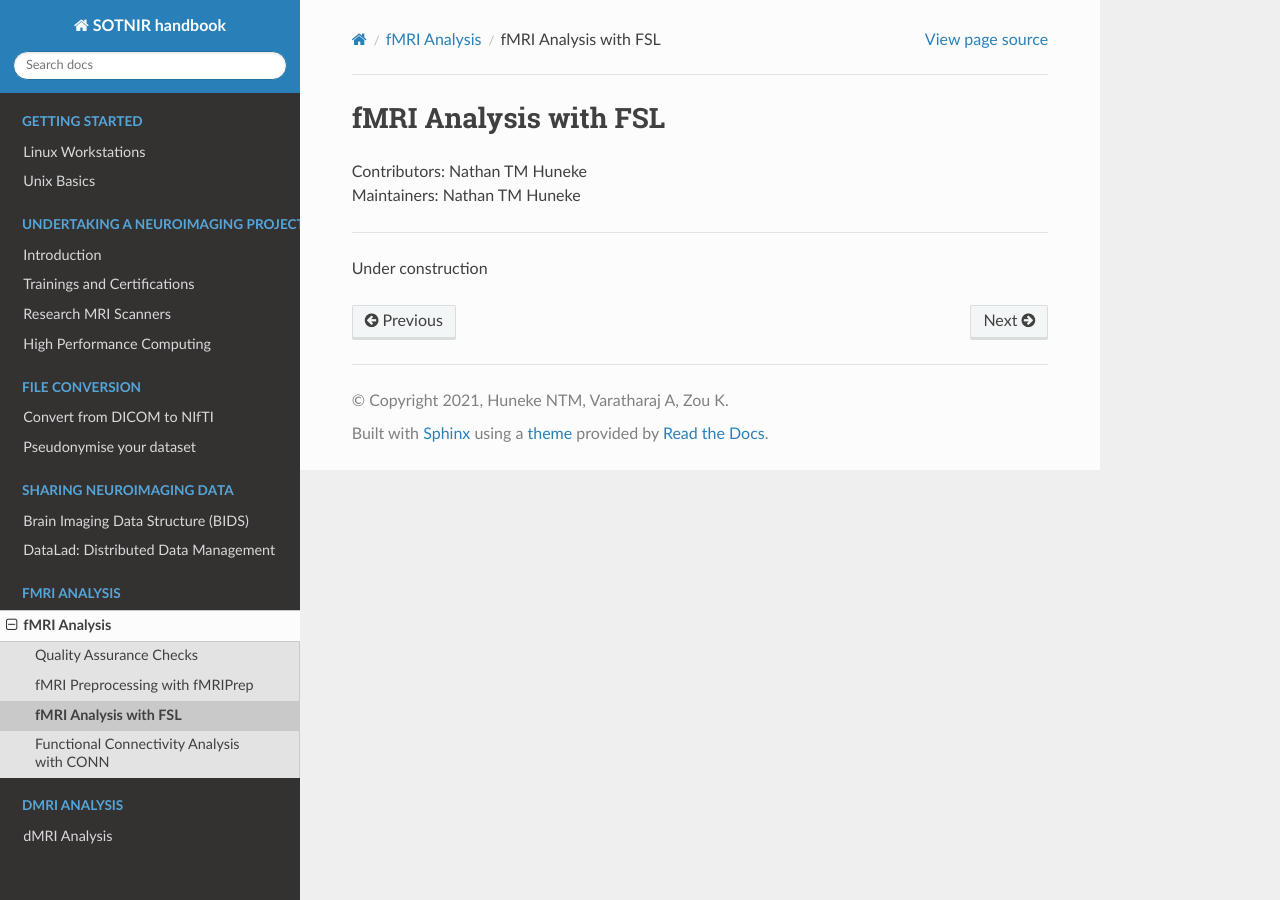
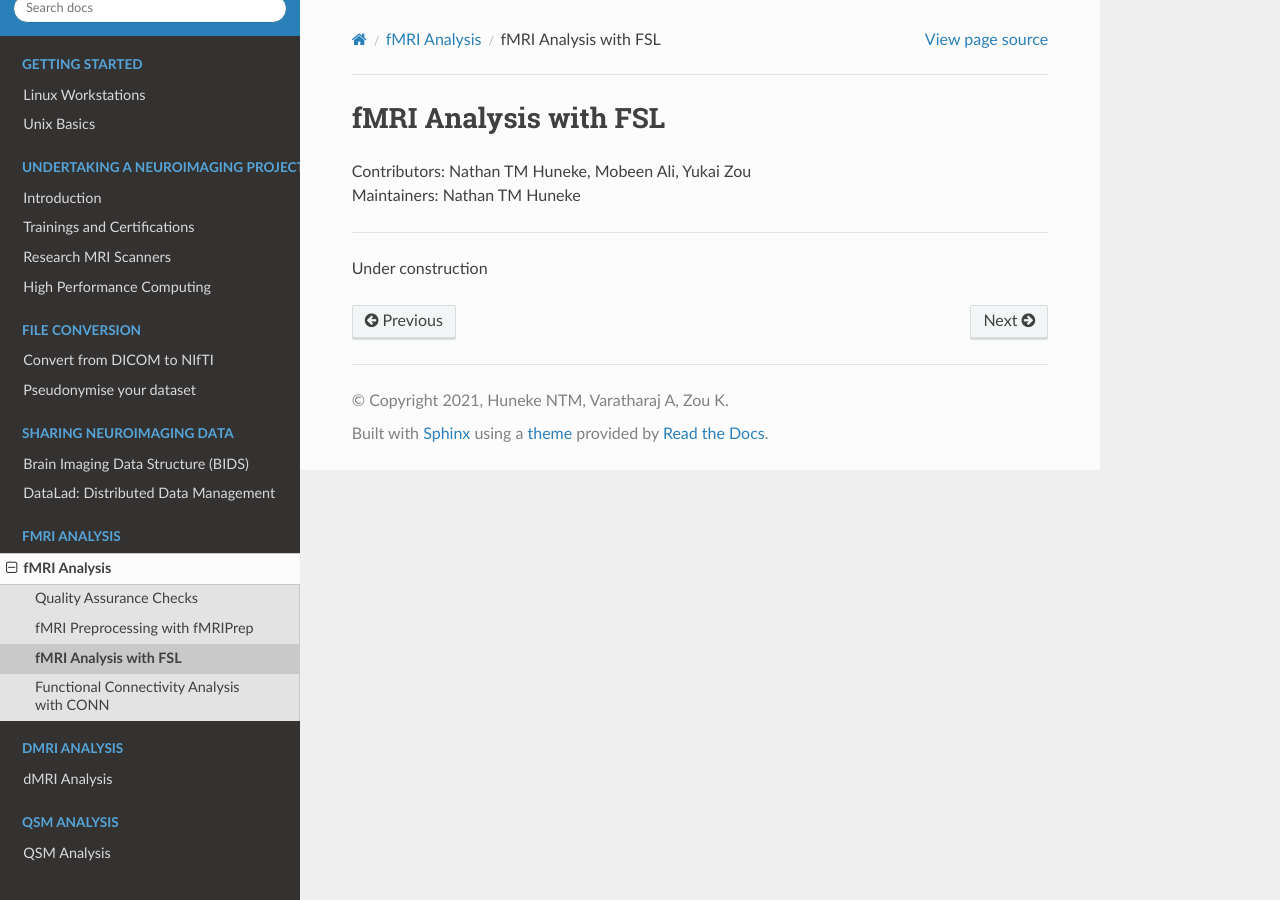
Before and after one commit to nhuneke/sotnir-handbook, a Sphinx documentation site: the page built from docs/fmri-analysis/fsl/intro.rst, in a window 1280 px wide. Built offline with Sphinx 7.4.7 and the Read the Docs theme 2.0.0, drawn with Linux system fonts in a browser that asks for light colours; pages that are not in the unit, such as notebooks, are missing from menus.

Commit message:
Updated fmri-analysis and added qsm

```diff
--- a/docs/fmri-analysis/fsl/intro.rst
+++ b/docs/fmri-analysis/fsl/intro.rst
@@ -3,9 +3,11 @@
 ==============================================
 fMRI Analysis with FSL
 ==============================================
-| Contributors: Nathan TM Huneke
+| Contributors: Nathan TM Huneke, Mobeen Ali, Yukai Zou
 | Maintainers: Nathan TM Huneke
 
 --------------------------------------------
 
+
+
 Under construction
--- a/docs/index.rst
+++ b/docs/index.rst
@@ -63,3 +63,9 @@ Contributors are credited on each page.
    :caption: dMRI Analysis
 
    dmri-analysis/intro.rst
+
+.. toctree::
+   :maxdepth: 1
+   :caption: QSM Analysis
+
+   qsm-analysis/intro.rst
```
Also changed, not shown: docs/qsm-analysis/intro.rst (added, +7 -0 lines).
